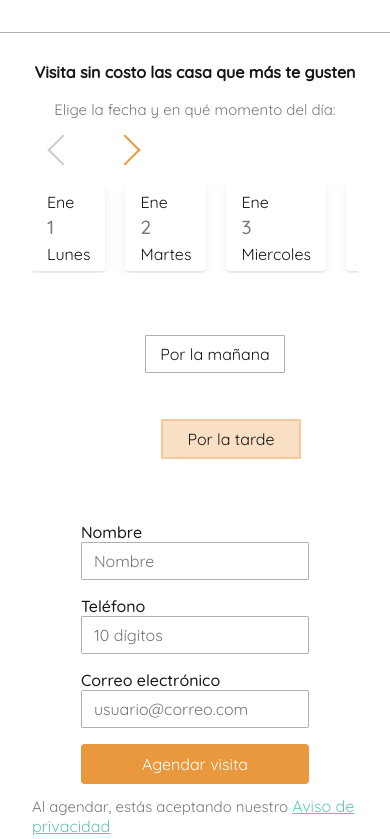
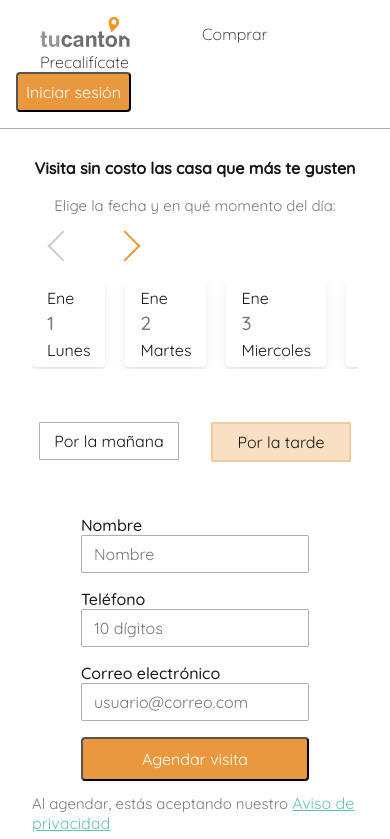
Before and after one commit to Lariicsa/tc-citas, a Vue app: page / in a window 390 px wide. Shown: the top 839 px of the page. Built offline with nearby package versions, Linux system fonts and the light colour scheme.

Commit message:
Fix responsive and details

```diff
--- a/src/App.vue
+++ b/src/App.vue
@@ -25,9 +25,6 @@
         </div>
         <div class="row center">
           <p>Al agendar, estás aceptando nuestro <a href="https://www.tucanton.com/avisoPrivacidad">Aviso de privacidad</a></p>
-        </div>
-        <div class="row">
-          <Calendar />
         </div>
       </div>
     </div>
--- a/src/components/Form.vue
+++ b/src/components/Form.vue
@@ -70,6 +70,10 @@ export default {
     border-radius: 0.2rem;
     padding: 0.8rem;
     text-indent: 0.4rem;
+
+    &:focus {
+      border: 0.1rem solid $grey;
+    }
   }
 
   .field {
--- a/src/components/Header.vue
+++ b/src/components/Header.vue
@@ -1,12 +1,22 @@
 <template>
-   <header class="container">
+  <header>
     <nav>
-           <ul>
-               <li><a href="/"><img src="../assets/tu-canton_logo.svg" alt="tu canton"></a></li>
-               <li><a href="/">Comprar</a></li>
-               <li><a href="/">Precalifícate</a></li>
-               <li><button>Iniciar sesión</button></li>
+      <ul class="row md">
+        <li>
+          <a href="/">
+            <img src="../assets/tu-canton_logo.svg" alt="tu canton" />
+          </a>
+        </li>
+        <li>
+          <a href="/">Comprar</a>
+        </li>
+        <li>
+          <a href="/">Precalifícate</a>
+        </li>
       </ul>
+      <div class="right">
+        <button>Iniciar sesión</button>
+      </div>
     </nav>
   </header>
 </template>
@@ -19,14 +29,14 @@ header {
   flex-direction: column;
   height: auto;
   width: 100%;
-}
 
   nav {
   display: flex;
-    justify-content: flex-start;
+  justify-content: space-between;
   align-items: center;
   width: 100%;
-}
+  padding: 1.6rem;
+  flex-wrap: wrap;
 
   ul {
     display: flex;
@@ -37,7 +47,7 @@ ul {
     list-style-type: none;
     width: 100%;
 
-    @include mobile(780px){
+    @include mobile(700px) {
       display: none;
     }
 
@@ -58,5 +68,8 @@ ul {
         color: $blackio;
       }
     }
+
+  }
+}
 }
 </style>
--- a/src/components/OptionButton.vue
+++ b/src/components/OptionButton.vue
@@ -34,7 +34,7 @@ export default {
 @import "../scss/index.scss";
 .radio-wrap {
   background-color: $clear;
-  margin: 8% 0 8% 3.2rem;
+  margin: 4% 0 4% 3.2rem;
   &:first-child {
     margin-left: 0;
   }
--- a/src/scss/index.scss
+++ b/src/scss/index.scss
@@ -1,2 +1,2 @@
 @import './shared/vars.scss';
-@import './shared/global.scss'
+@import './shared/global.scss';
--- a/src/scss/shared/_vars.scss
+++ b/src/scss/shared/_vars.scss
@@ -14,6 +14,7 @@ $bold: 500;
 
 //colors
 $primary: rgb(234, 152, 62);
+$primary-hover: rgb(210, 128, 41);
 $secondary: rgba(234, 152, 62, 0.3);
 $grey: rgb(122, 122, 122);
 $grey-lite: rgba(122, 122, 122, 0.6);
--- a/src/scss/shared/global.scss
+++ b/src/scss/shared/global.scss
@@ -1,4 +1,4 @@
-@import "vars.scss";
+
 html {
   box-sizing: border-box;
   font-family: 'Quicksand', sans-serif;
@@ -35,6 +35,10 @@ p {
   color: $grey;
 }
 
+ul {
+  padding: 0;
+}
+
 input,
 button,
 select {
@@ -57,6 +61,10 @@ select {
   width: 100%;
   max-width: 86rem;
   flex-wrap: wrap;
+
+  &.in {
+    max-width: 100%;
+  }
 }
 
 .row {
@@ -76,10 +84,14 @@ select {
     justify-content: space-between;
   }
 
+  &.right {
+    justify-content: flex-end;
+  }
+
   &.md {
     width: 48%;
 
-    @include mobile(1024px) {
+    @include mobile(680px) {
       width: 100%;
     }
   }
@@ -96,14 +108,29 @@ select {
 }
 
 button {
-  border: none;
+  border: 0.1rem $clear transparent;
   border-radius: 0.4rem;
   background-color: $primary;
   color: $clear;
   padding: 0.8rem;
+
+  &:hover {
+    background-color: $primary-hover;
+    cursor: pointer;
+  }
+
+  &:active {
+    border: 0.1rem $clear solid;
+  }
 
   &.large {
     padding: 1rem 0;
     width: 100%;
   }
 }
+
+@mixin mobile($device) {
+  @media screen and (max-width: $device - 1px) {
+    @content;
+  }
+}
```
Lines whose indentation alone changed are shown as unchanged.
